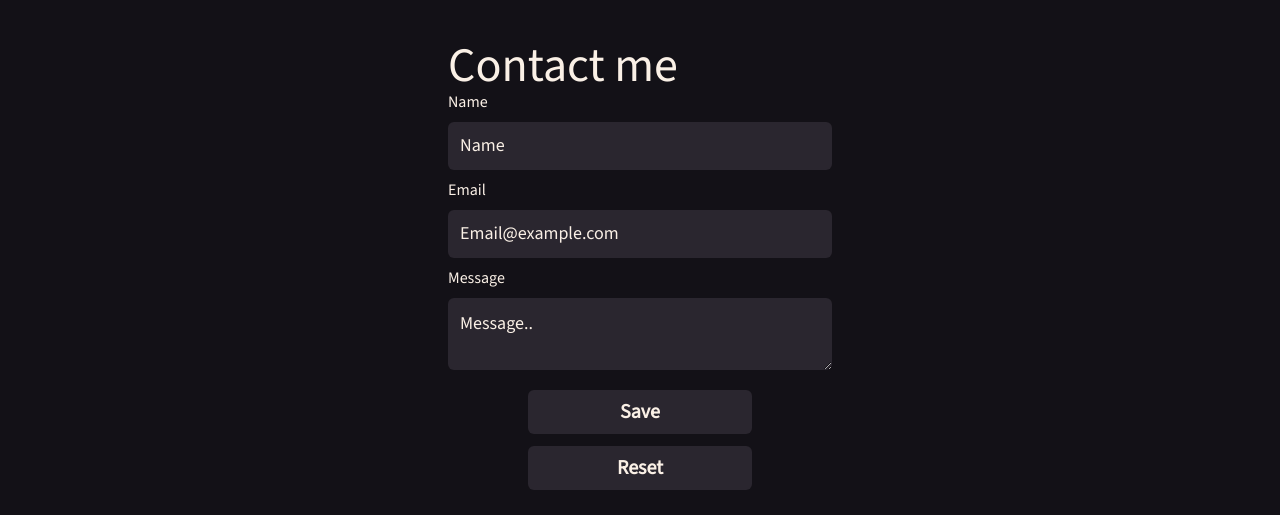
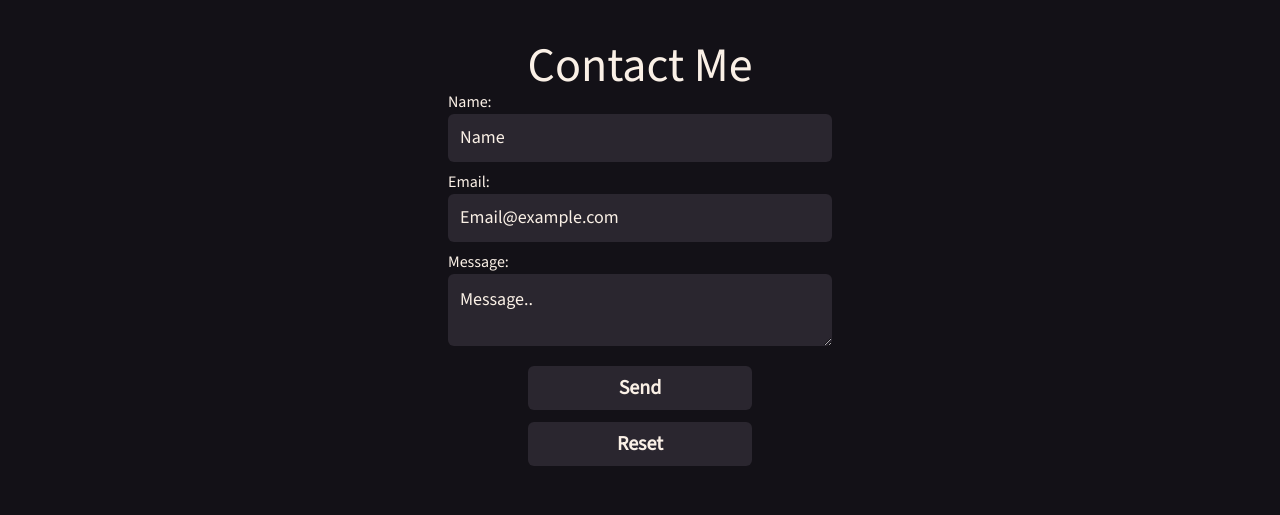
Before and after one commit to lhlamar/nextjs-training, a Next.js app: page / in a window 1280 px wide. Shown: the part 381-896 px from the top of the page. After the commit the page ends 875 px from the top, so only its background shows below. Built offline with nearby package versions, Linux system fonts and the light colour scheme.

Commit message:
added contact form

```diff
--- /dev/null
+++ b/src/app/api/sendMessage/route.ts
@@ -0,0 +1,9 @@
+import { NextResponse } from "next/server";
+
+export async function POST() {
+    await new Promise((resolve) => setTimeout(resolve,1000));
+
+    return NextResponse.json(
+        {status: 'Sent' },
+        {status: 200 });
+}
--- a/src/app/page.tsx
+++ b/src/app/page.tsx
@@ -30,11 +30,8 @@ export default function Home() {
       </div>
       {/* Image */}
 
-      <div className="m-auto">
+      <div className="m-auto mt-11">
         {/* Contact Form below the image and about section */}
-        <h1 className="text-5xl basis-1/2 mt-11">
-                  Contact me
-        </h1>
         <ContactForm></ContactForm>
       </div>
     </main>
--- a/src/components/ContactForm.tsx
+++ b/src/components/ContactForm.tsx
@@ -1,17 +1,113 @@
+'use client';
+
+import { useState } from "react";
+
 export default function ContactForm() {
-    return(
-        <form className="flex flex-col w-96 space-y-2">
-            <label htmlFor="name">Name</label>
-            <input id="name" className="bg-darker placeholder:text-foreground placeholder:text-lg rounded-md p-3" placeholder="Name"></input>
-            <label htmlFor="emails">Email</label>
-            <input id="email" className="bg-darker placeholder:text-foreground placeholder:text-lg rounded-md p-3" placeholder="Email@example.com"></input>
-            <label htmlFor="message">Message</label>
-            <textarea id="message" className="bg-darker placeholder:text-foreground placeholder:text-lg rounded-md p-3" placeholder="Message.."></textarea>
-            <div className="flex flex-col m-auto space-y-3 py-3">
-                <button type="submit" className="text-xl w-56 font-bold hover:bg-foreground hover:text-background text-foreground bg-darker p-2 rounded-md transition-colors duration-300">Save</button>
-                <button type="reset" className="text-xl w-56 font-bold hover:bg-foreground hover:text-background text-foreground bg-darker p-2 rounded-md transition-colors duration-300">Reset</button>
-            </div>
-        </form>
+    const [name, setName] = useState('');
+    const [email, setEmail] = useState('');
+    const [message, setMessage] = useState('');
+    const [responseMessage, setResponseMessage] = useState('');
+    const [isSubmitted, setIsSubmitted] = useState(false);
 
+    const handleSubmit = async (e: React.FormEvent) => {
+        e.preventDefault();
+
+        try {
+            const res = await fetch('/api/sendMessage', {
+                method: 'POST',
+                headers: {
+                    'Content-Type': 'application/json',
+                },
+                body: JSON.stringify({ name, email, message }),
+            });
+
+            if (res.ok) {
+                const data = await res.json();
+                setResponseMessage(data.status);
+                setIsSubmitted(true);
+            } else {
+                setResponseMessage('Failed to send');
+            }
+        } catch (error) {
+            setResponseMessage(`An error occurred: ${error}`);
+        }
+    };
+
+    const handleResetForm = () => {
+        setName('');
+        setEmail('');
+        setMessage('');
+        setResponseMessage('');
+        setIsSubmitted(false);
+    };
+
+    return (
+        <div>
+            <h1 className="text-center text-5xl">
+                Contact Me
+            </h1>
+
+            {!isSubmitted ? (
+                <form className="flex flex-col w-96 space-y-2" onSubmit={handleSubmit}>
+                    <div className="w-full flex flex-col">
+                        <label htmlFor="name">Name:</label>
+                        <input
+                            id="name"
+                            type="text"
+                            placeholder="Name"
+                            value={name}
+                            onChange={(e) => setName(e.target.value)}
+                            className="bg-darker placeholder:text-foreground placeholder:text-lg rounded-md p-3"
+                        />
+                    </div>
+                    <div className="flex flex-col">
+                        <label htmlFor="emails">Email:</label>
+                        <input
+                            id="email"
+                            type="email"
+                            placeholder="Email@example.com"
+                            value={email}
+                            onChange={(e) => setEmail(e.target.value)}
+                            className="bg-darker placeholder:text-foreground placeholder:text-lg rounded-md p-3"
+                        />
+                    </div>
+                    <div className="flex flex-col">
+                        <label htmlFor="message">Message:</label>
+                        <textarea
+                            id="message"
+                            value={message}
+                            onChange={(e) => setMessage(e.target.value)}
+                            className="bg-darker placeholder:text-foreground placeholder:text-lg rounded-md p-3"
+                            placeholder="Message.."
+                        />
+                    </div>
+                    <div className="flex flex-col m-auto space-y-3 py-3">
+                        <button type="submit" className="text-xl w-56 font-bold hover:bg-foreground hover:text-background text-foreground bg-darker p-2 rounded-md transition-colors duration-300">
+                            Send
+                        </button>
+                        {/* Moved Reset button into the same container */}
+                        <button
+                            type="button"
+                            onClick={handleResetForm}
+                            className="text-xl w-56 font-bold hover:bg-foreground hover:text-background text-foreground bg-darker p-2 rounded-md transition-colors duration-300">
+                            Reset
+                        </button>
+                    </div>
+                </form>
+            ) : (
+                <div className="text-center py-5">
+                    <p className="text-2xl font-semibold">{responseMessage}</p>
+                    {/* Centered Reset button when form is submitted */}
+                    <div className="flex flex-col m-auto space-y-3 py-3">
+                        <button
+                            type="button"
+                            onClick={handleResetForm}
+                            className="text-xl w-56 font-bold hover:bg-foreground hover:text-background text-foreground bg-darker p-2 rounded-md transition-colors duration-300">
+                            Reset Form
+                        </button>
+                    </div>
+                </div>
+            )}
+        </div>
     );
 }
```
Also changed, not shown: src/api/contact/route.ts (deleted).
